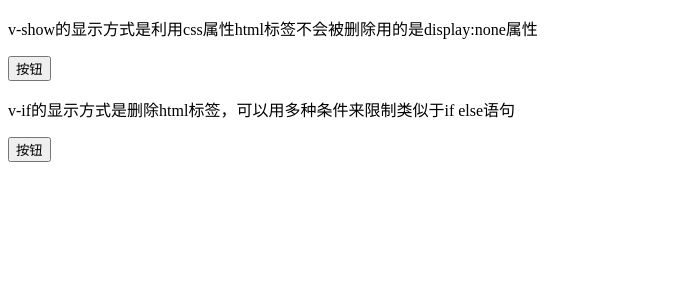
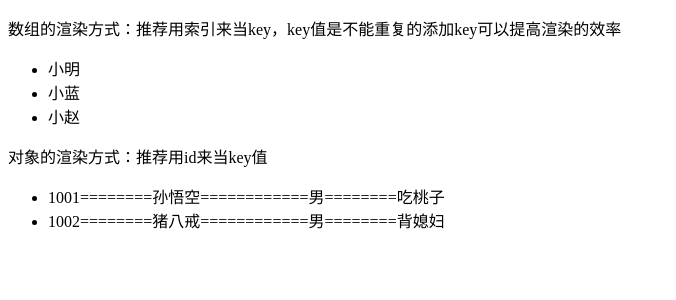
Before and after one commit to haiou1314/tack01, a Vue app: page / in a window 1280 px wide. Shown: the top 300 px of the page, without its empty margins (0-676 px from the left). Built offline with nearby package versions, Linux system fonts and the light colour scheme.

Commit message:
用v-for渲染页面

```diff
--- /dev/null
+++ b/src/03_v-for使用.vue
@@ -0,0 +1,39 @@
+<template>
+  <div id="app">
+    <p>数组的渲染方式：推荐用索引来当key，key值是不能重复的添加key可以提高渲染的效率</p>
+    <ul>
+        <li v-for="(item,index) in arr" :key="index">{{item}}</li>
+    </ul>
+     <p>对象的渲染方式：推荐用id来当key值</p>
+    <ul>
+        <li v-for="(item) in stuArr" :key="item.id">{{ item.id }}========{{ item.name }}============{{ item.sex }}========{{item.hobby}}</li>
+    </ul>
+  </div>
+</template>
+
+<script>
+export default {
+  name: 'App',
+  data() {
+    return {
+      arr: ['小明', '小蓝', '小赵'],
+      stuArr: [
+        {
+          id: 1001,
+          name: '孙悟空',
+          sex: '男',
+          hobby: '吃桃子',
+        },
+        {
+          id: 1002,
+          name: '猪八戒',
+          sex: '男',
+          hobby: '背媳妇',
+        },
+      ],
+    }
+  },
+}
+</script>
+
+<style></style>
--- a/src/main.js
+++ b/src/main.js
@@ -1,5 +1,5 @@
 import Vue from 'vue'
-import App from './02_vue指令_v-if和v-show的使用.vue'
+import App from './03_v-for使用.vue'
 
 Vue.config.productionTip = false
 
```
